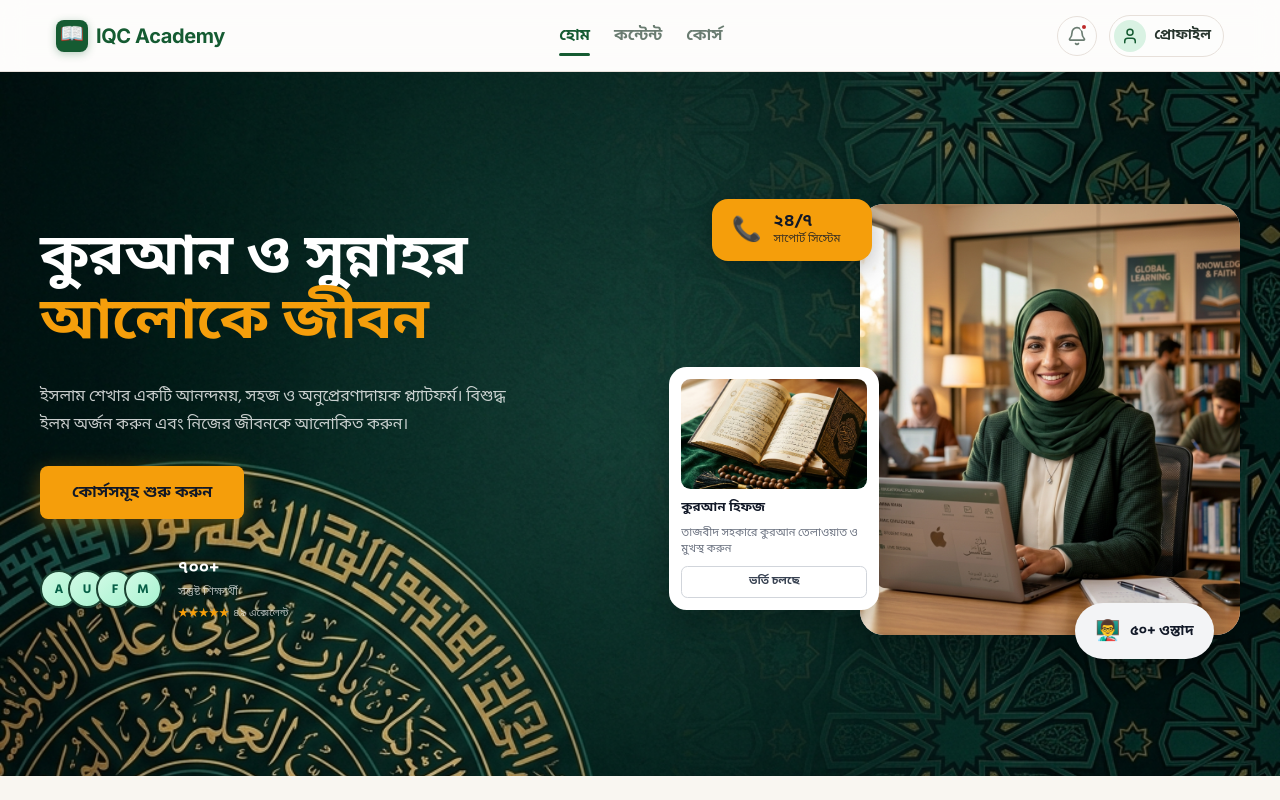
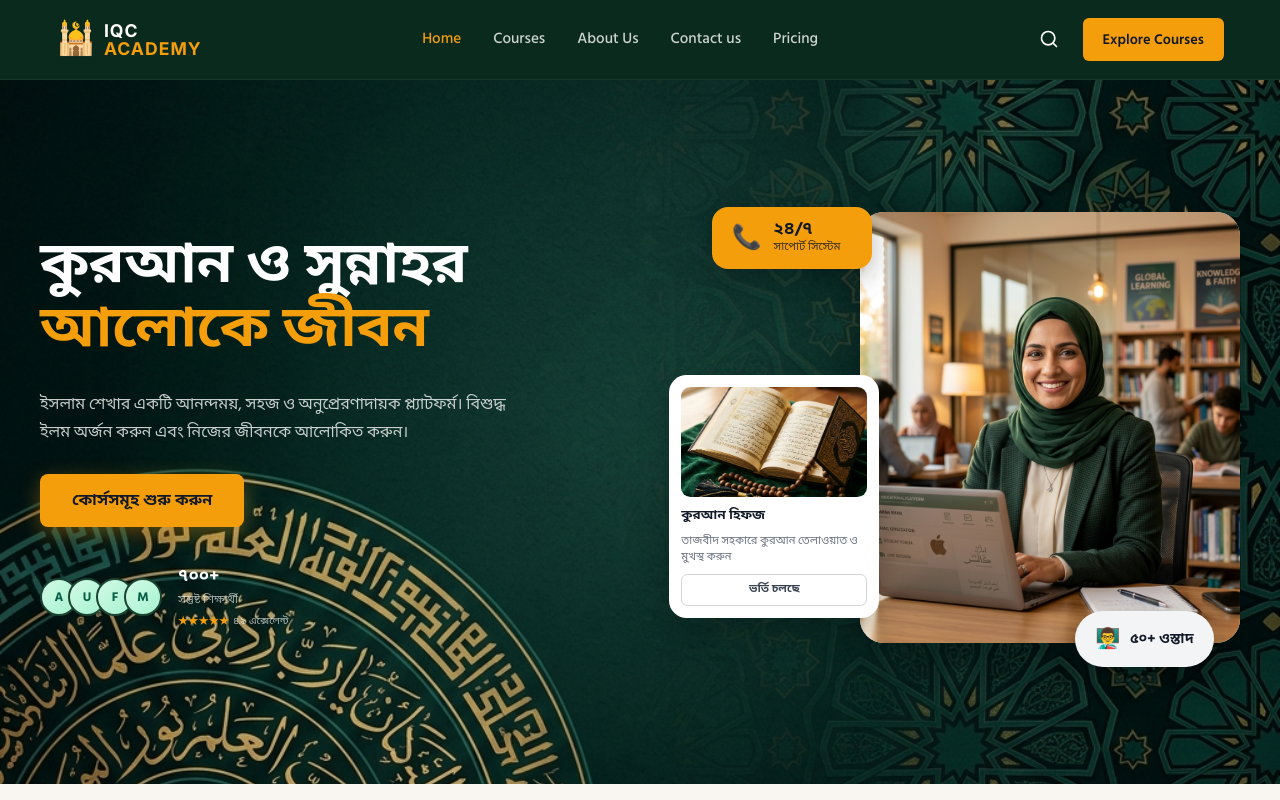
Before and after one commit to farad-alam/IQC-Academy, a Next.js app: page / in a window 1280 px wide. Shown: the top 800 px of the page. Built offline with nearby package versions, Linux system fonts and the light colour scheme.

Commit message:
UI: Redesign TopNav to match Noorayn Academy style

```diff
--- a/components/layout/TopNav.js
+++ b/components/layout/TopNav.js
@@ -1,16 +1,18 @@
 'use client';
 import Link from 'next/link';
 import { usePathname } from 'next/navigation';
-import { Home, BookOpen, GraduationCap, User, Bell } from 'lucide-react';
+import { Search } from 'lucide-react';
 import styles from './TopNav.module.css';
 
 export default function TopNav() {
   const pathname = usePathname();
 
   const navItems = [
-    { name: 'হোম', href: '/', icon: Home },
-    { name: 'কন্টেন্ট', href: '/content', icon: BookOpen },
-    { name: 'কোর্স', href: '/courses', icon: GraduationCap },
+    { name: 'Home', href: '/' },
+    { name: 'Courses', href: '/courses' },
+    { name: 'About Us', href: '/about' },
+    { name: 'Contact us', href: '/contact' },
+    { name: 'Pricing', href: '/pricing' },
   ];
 
   return (
@@ -18,14 +20,17 @@ export default function TopNav() {
       <div className={styles.container}>
         {/* Logo */}
         <Link href="/" className={styles.logoArea}>
-          <div className={styles.logoIcon}>📖</div>
-          <span className={styles.logoText}>IQC Academy</span>
+          <div className={styles.logoIcon}>🕌</div>
+          <div className={styles.logoTextWrapper}>
+            <span className={styles.logoTextWhite}>IQC</span>
+            <span className={styles.logoTextYellow}>ACADEMY</span>
+          </div>
         </Link>
 
         {/* Desktop Navigation */}
         <nav className={styles.desktopNav}>
           {navItems.map((item) => {
-            const isActive = pathname.startsWith(item.href);
+            const isActive = pathname === item.href || (item.href !== '/' && pathname.startsWith(item.href));
             return (
               <Link
                 key={item.name}
@@ -40,16 +45,12 @@ export default function TopNav() {
 
         {/* Right Actions */}
         <div className={styles.actions}>
-          <button className={styles.iconBtn} aria-label="Notifications">
-            <Bell size={20} />
-            <span className={styles.badge} />
+          <button className={styles.searchBtn} aria-label="Search">
+            <Search size={20} />
           </button>
 
-          <Link href="/profile" className={styles.profileBtn}>
-            <div className={styles.avatar}>
-              <User size={18} />
-            </div>
-            <span className={styles.userName}>প্রোফাইল</span>
+          <Link href="/courses" className={styles.exploreBtn}>
+            Explore Courses
           </Link>
         </div>
       </div>
--- a/components/layout/TopNav.module.css
+++ b/components/layout/TopNav.module.css
@@ -1,18 +1,17 @@
 .topNav {
   position: sticky;
   top: 0;
-  background: hsla(42, 30%, 99%, 0.9);
-  backdrop-filter: blur(12px);
-  border-bottom: 1px solid var(--color-earth-1);
+  background: #0B2A1E; /* Dark green matching hero */
+  border-bottom: 1px solid rgba(255,255,255,0.05);
   z-index: var(--z-sticky);
-  height: var(--nav-height-desktop);
+  height: 80px;
   display: flex;
   align-items: center;
 }
 
 .container {
   width: 100%;
-  max-width: var(--content-max-width);
+  max-width: 1200px;
   margin: 0 auto;
   padding: 0 var(--space-4);
   display: flex;
@@ -28,35 +27,42 @@
 }
 
 .logoIcon {
-  width: 2rem;
-  height: 2rem;
-  background: var(--color-primary);
-  border-radius: var(--radius-md);
-  display: flex;
-  align-items: center;
-  justify-content: center;
-  font-size: 1.2rem;
-  box-shadow: 0 2px 8px hsla(145, 63%, 22%, 0.3);
+  font-size: 2rem;
+  color: #F59E0B;
 }
 
-.logoText {
+.logoTextWrapper {
+  display: flex;
+  flex-direction: column;
+  line-height: 1;
+}
+
+.logoTextWhite {
   font-family: var(--font-latin);
-  font-weight: 700;
-  font-size: var(--font-size-lg);
-  color: var(--color-primary);
-  letter-spacing: -0.02em;
+  font-weight: 800;
+  font-size: 1.1rem;
+  color: #ffffff;
+  letter-spacing: 1px;
+}
+
+.logoTextYellow {
+  font-family: var(--font-latin);
+  font-weight: 800;
+  font-size: 1.1rem;
+  color: #F59E0B;
+  letter-spacing: 1px;
 }
 
 .desktopNav {
   display: none;
   align-items: center;
-  gap: var(--space-6);
+  gap: 2rem;
 }
 
 .navLink {
-  color: var(--color-text-muted);
-  font-weight: 600;
-  font-size: var(--font-size-base);
+  color: rgba(255, 255, 255, 0.8);
+  font-weight: 500;
+  font-size: 0.95rem;
   text-decoration: none;
   transition: color var(--transition-fast);
   position: relative;
@@ -64,93 +70,48 @@
 }
 
 .navLink:hover {
-  color: var(--color-text);
+  color: #ffffff;
 }
 
 .navLink.active {
-  color: var(--color-primary);
-}
-
-.navLink.active::after {
-  content: '';
-  position: absolute;
-  bottom: 0;
-  left: 0;
-  right: 0;
-  height: 3px;
-  background: var(--color-primary);
-  border-radius: var(--radius-full);
+  color: #F59E0B;
 }
 
 .actions {
   display: flex;
   align-items: center;
-  gap: var(--space-3);
+  gap: 1.5rem;
 }
 
-.iconBtn {
-  width: 2.5rem;
-  height: 2.5rem;
-  border-radius: var(--radius-full);
+.searchBtn {
+  background: transparent;
+  border: none;
+  color: #ffffff;
+  cursor: pointer;
   display: flex;
   align-items: center;
   justify-content: center;
-  color: var(--color-text-muted);
-  background: var(--color-surface);
-  border: 1px solid var(--color-earth-1);
-  transition: all var(--transition-fast);
-  position: relative;
+  transition: color 0.2s;
 }
 
-.iconBtn:hover {
-  background: var(--color-surface-alt);
-  color: var(--color-primary);
+.searchBtn:hover {
+  color: #F59E0B;
 }
 
-.badge {
-  position: absolute;
-  top: 6px;
-  right: 8px;
-  width: 8px;
-  height: 8px;
-  background: var(--color-error);
-  border-radius: 50%;
-  border: 2px solid var(--color-surface);
+.exploreBtn {
+  background: #F59E0B;
+  color: #111827;
+  font-weight: 600;
+  font-size: 0.9rem;
+  padding: 0.6rem 1.25rem;
+  border-radius: 6px;
+  text-decoration: none;
+  transition: all 0.2s;
 }
 
-.profileBtn {
-  display: flex;
-  align-items: center;
-  gap: var(--space-2);
-  padding: var(--space-1) var(--space-3) var(--space-1) var(--space-1);
-  background: var(--color-surface);
-  border: 1px solid var(--color-earth-1);
-  border-radius: var(--radius-full);
-  text-decoration: none;
-  transition: all var(--transition-fast);
-}
-
-.profileBtn:hover {
-  border-color: var(--color-primary-200);
-  background: var(--color-primary-50);
-}
-
-.avatar {
-  width: 2rem;
-  height: 2rem;
-  border-radius: 50%;
-  background: var(--color-primary-100);
-  color: var(--color-primary);
-  display: flex;
-  align-items: center;
-  justify-content: center;
-}
-
-.userName {
-  font-weight: 600;
-  font-size: var(--font-size-sm);
-  color: var(--color-text);
-  display: none;
+.exploreBtn:hover {
+  background: #fbbf24;
+  transform: translateY(-1px);
 }
 
 @media (max-width: 768px) {
```
